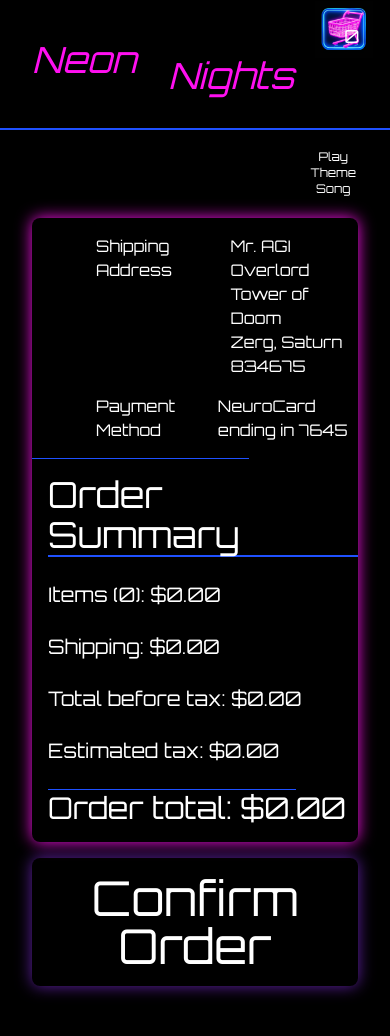
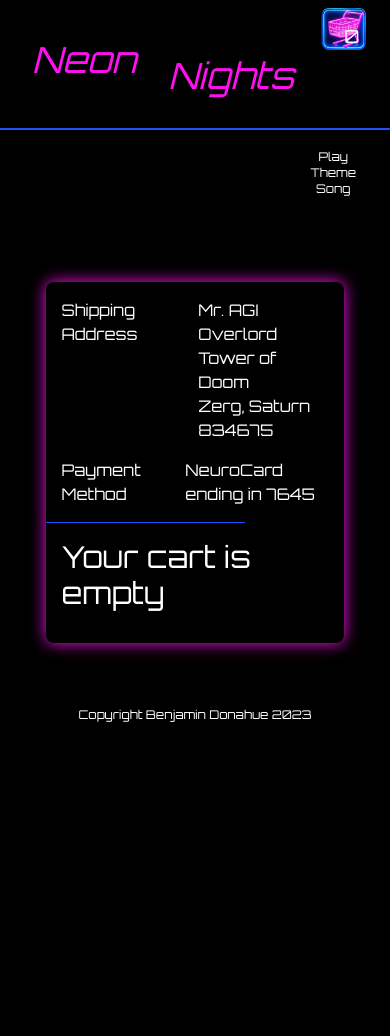
Before and after one commit to OblivionNoirV2/NeonNights, a React (Create React App) app: page /Checkout in a window 390 px wide. Shown: the top 1036 px of the page. After the commit the page ends 844 px from the top, so only its background shows below. Built offline with nearby package versions, Linux system fonts and the light colour scheme.

Commit message:
add auto copyright

```diff
--- a/src/App.tsx
+++ b/src/App.tsx
@@ -192,6 +192,11 @@ const VolButton: React.FC = () => {
   )
 }
 
+function AutoCopyright() {
+  const year = new Date().getFullYear();
+  return year;
+}
+
 function App() {
 
   return (
@@ -208,6 +213,11 @@ function App() {
         <Route path='/Product/:itemnumber' element={<ProductPage />} />
         <Route path='/' element={<Home />} />
       </Routes>
+
+      <div className='text-white flex justify-center text-xs'>
+        Copyright Benjamin Donahue 2023{AutoCopyright() !== 2023 ? - AutoCopyright() : null}
+      </div>
+
     </>
   );
 }
--- a/src/Cart.tsx
+++ b/src/Cart.tsx
@@ -28,7 +28,8 @@ const CartElement = () => {
     }, [cart])
 
     return (
-        <main className=" w-3/5 ml-4 justify-start mr-auto lg:justify-center  lg:ml-auto">
+        <main className=" w-3/5 ml-4 justify-start mr-auto
+        lg:justify-center  lg:ml-auto">
             <h1 className="text-6xl checkout">Cart</h1>
             <hr></hr>
             <section className="flex flex-col">
--- a/src/Checkout.tsx
+++ b/src/Checkout.tsx
@@ -22,7 +22,7 @@ export function formatCurrency(amountInPennies: number) {
 }
 const ShippingAndPayment = () => {
     return (
-        <section className="flex flex-col text-white ml-16 mt-4">
+        <section className="flex flex-col text-white ml-4 mt-4 mr-4">
             <div className="flex flex-row">
                 <h1>Shipping Address</h1>
                 <ul className="ml-8">
@@ -44,8 +44,8 @@ const ShippingAndPayment = () => {
 const ConfirmButton = () => {
     return (
         <button onClick={() => alert("Order confirmed!")}
-            className="checkout-btn rounded-lg text-white  text-5xl
-        mt-4 px-4 py-4 ">
+            className="checkout-btn rounded-lg text-white lg:mb-0
+         px-4 py-4">
             Confirm Order
         </button>
     )
@@ -62,9 +62,12 @@ const ItemsSummary = () => {
 
     return (
         <section className="text-white ml-4">
-            <h1 className="text-4xl">Order Summary</h1>
+            {cart.length !== 0 ?
+                <>
+                    <h1 className="text-2xl lg:text-4xl">Order Summary</h1>
                     <hr></hr>
-            <section className="flex flex-col text-xl mb-4">
+                    <section className="flex flex-col text-md lg:text-xl
+                     mb-4">
                         <ul>
                             <li className="my-6">
                                 Items ({cart.length}): {formatCurrency(total_pennies)}
@@ -79,24 +82,31 @@ const ItemsSummary = () => {
                                 Estimated tax: {formatCurrency(estimated_tax)}
                             </li>
                             <hr className="w-4/5"></hr>
-                    <li className="text-3xl">
+                            <li className="text-2xl lg:text-4xl">
                                 Order total: {formatCurrency(order_total)}
                             </li>
                         </ul>
                     </section>
+                </>
+                :
+                <section>
+                    <h1 className="text-3xl lg:text-4xl mb-8 lg:mb-0">Your cart is empty</h1>
                 </section>
-    )
             }
+        </section>
+    );
+};
 //row with 2 cols
+//problem: text needs to wrap around on mobile
 const Checkout = () => {
     const { cart } = useContext(CartContext);
     const unique_items = Array.from(new Set(cart));
     return (
-        <div className="mt-8 mx-8 lg:mx-0 ">
-            <main className="sm:w-full lg:w-3/5 checkout-page sm:justify-start lg:justify-center
+        <div className="mt-24 mx-8 lg:mx-0 mb-16 ">
+            <main className="w-11/12 lg:w-3/5 checkout-page sm:justify-start lg:justify-center
         flex flex-col sm:flex-row mx-auto text-white rounded-lg">
 
-                <section className="flex flex-col w-full lg:w-1/2">
+                <section className="flex flex-col w-full lg:w-1/2 ">
                     <ShippingAndPayment />
                     <hr className="mt-4 w-2/3"></hr>
                     <section className="flex flex-col  ">
@@ -105,16 +115,17 @@ const Checkout = () => {
                                 <li className="flex flex-col sm:flex-row ml-12 w-full items-center">
 
                                     <img src={image_source_lookup[item]}
-                                        className=" my-4
-                         w-1/2  lg:w-1/4 h-auto mr-64 lg:mr-4"
+                                        className="my-4
+                         w-1/4 sm:w-full h-auto mr-64  lg:mr-4"
                                         alt={product_name_lookup[item]}>
                                     </img>
                                     <section className="flex-col mt-4 sm:mt-0 w-full sm:w-2/3 lg:w-3/4">
-                                        <div className="text-md lg:text-xl">
+                                        <div className="text-md
+                                        lg:text-xl w-1/2 sm:-ml-56 lg:-ml-0 mr-4">
                                             {product_name_lookup[item]} x{cart.filter((i) => i === item).length}
                                         </div>
                                         <br></br>
-                                        <div className="text-lg">
+                                        <div className="text-lg sm:-ml-56 lg:-ml-0">
                                             {formatCurrency(toPennies(getPrice(item)) * cart.filter((i) => i === item).length)}
                                         </div>
                                     </section>
@@ -124,13 +135,18 @@ const Checkout = () => {
                     </section>
                 </section>
 
-                <section className="w-full lg:w-1/2 mt-4 lg:mt-2 lg:mr-36">
+                <section className="w-full md:w-1/3
+                lg:w-1/2 mt-4 lg:mt-2 lg:mr-36">
                     <ItemsSummary />
                 </section>
             </main>
-            <section className="flex justify-center mx-auto mb-16">
+            {cart.length !== 0 &&
+                <section className="flex justify-center
+                mt-4 mx-auto mb-12  text-3xl lg:text-5xl">
                     <ConfirmButton />
                 </section>
+            }
+
         </div>
     )
 }
```
Also changed, not shown: src/Sparkles.css (line endings or trailing spaces). Lines whose indentation alone changed are shown as unchanged.
